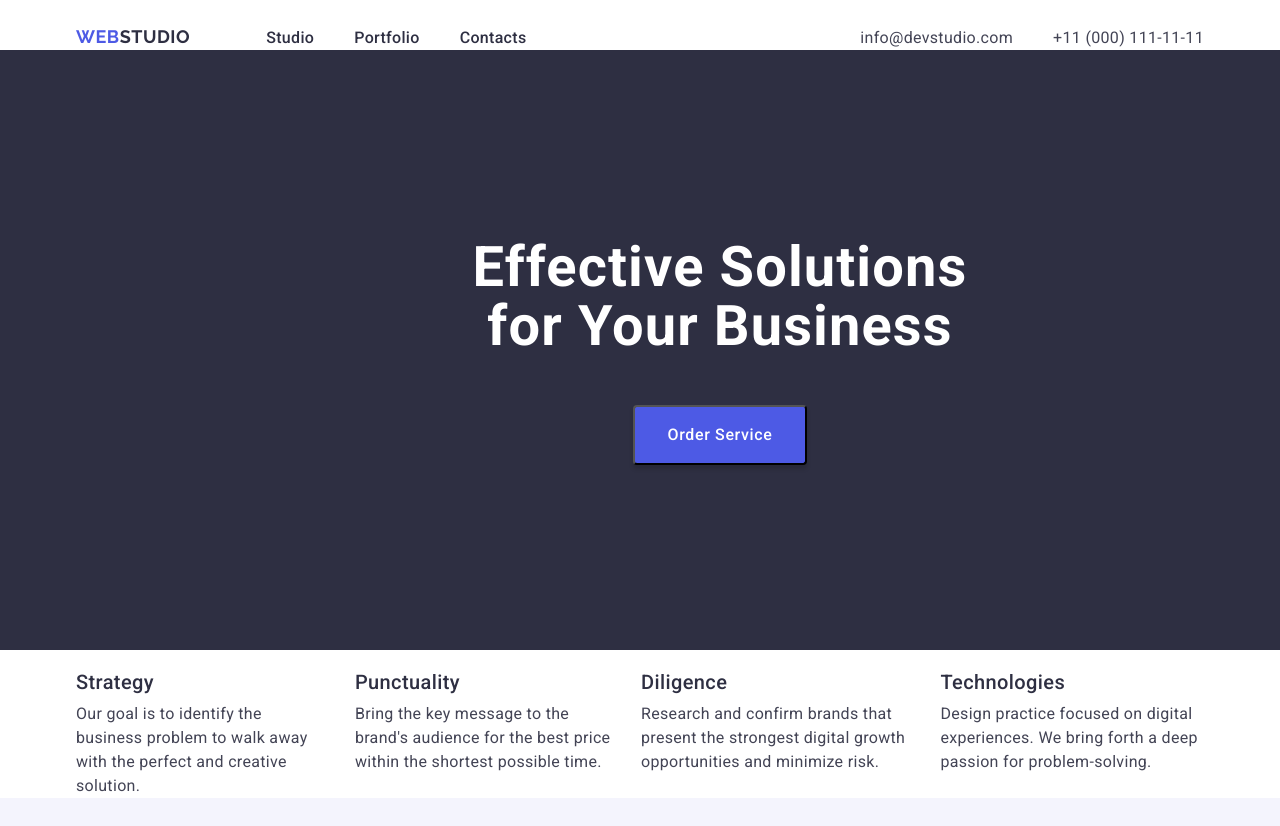
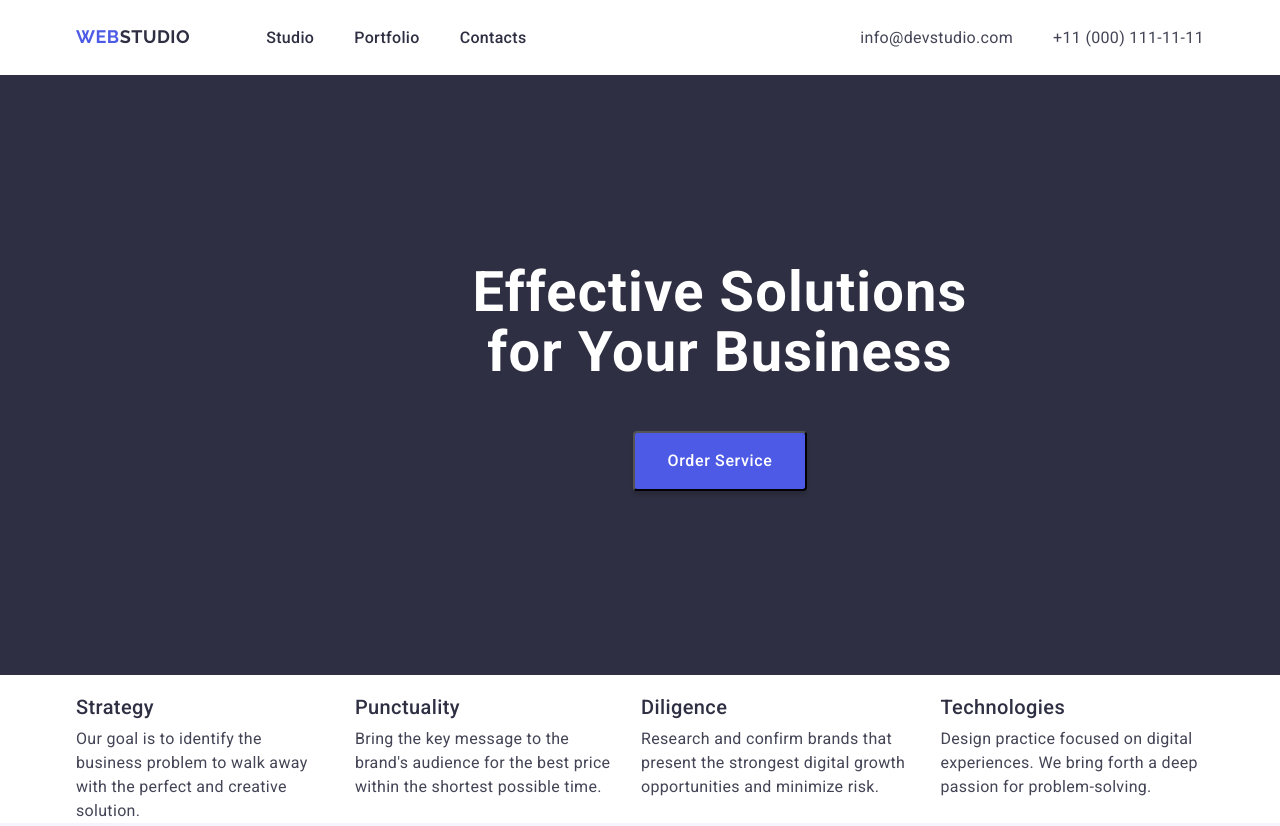
Before and after one commit to NazarHook/goit0markup-hw-03, a plain HTML site: page index.html in a window 1280 px wide. Shown: the top 826 px of the page. Drawn offline with nearby package versions, Linux system fonts and the light colour scheme.

Commit message:
edited the same in bottom

```diff
--- a/css/styles.css
+++ b/css/styles.css
@@ -53,6 +53,7 @@ color: #4D5AE5;
 }
 .page-header{
     padding-top: 25.5px;
+    padding-bottom: 25.5px;
 }
 .footer-logo-part{
 font-family: "Raleway", sans-serif;
```
